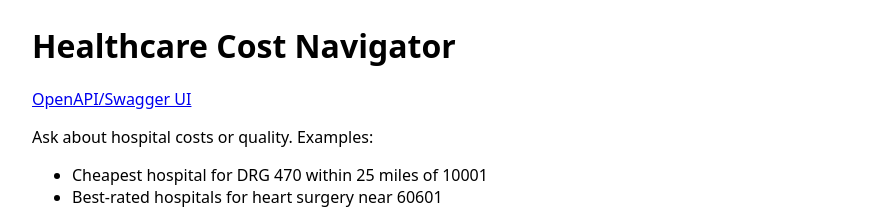
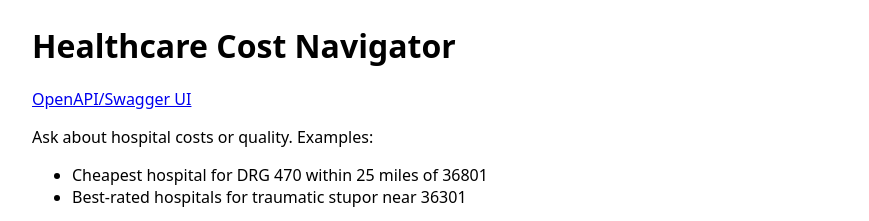
Before and after one commit to agurod42/outfox-health, a plain HTML site: page static/index.html in a window 1280 px wide. Shown: the top 221 px of the page, without its empty margins (208-1077 px from the left). Drawn offline with Linux system fonts and the light colour scheme.

Commit message:
feat(docs): update example prompts in README and HTML for healthcare queries
- Revised example prompts in README.md to include new queries related to hospital ratings and costs.
- Updated static index.html to reflect changes in example queries, ensuring consistency across documentation and user interface.

```diff
--- a/static/index.html
+++ b/static/index.html
@@ -22,8 +22,8 @@
       <p><a href="/docs">OpenAPI/Swagger UI</a></p>
       <p>Ask about hospital costs or quality. Examples:</p>
       <ul>
-        <li>Cheapest hospital for DRG 470 within 25 miles of 10001</li>
-        <li>Best-rated hospitals for heart surgery near 60601</li>
+        <li>Cheapest hospital for DRG 470 within 25 miles of 36801</li>
+        <li>Best-rated hospitals for traumatic stupor near 36301</li>
       </ul>
       <div class="row">
         <label for="q">Your question</label>
```
Also changed, not shown: 1 other file.
